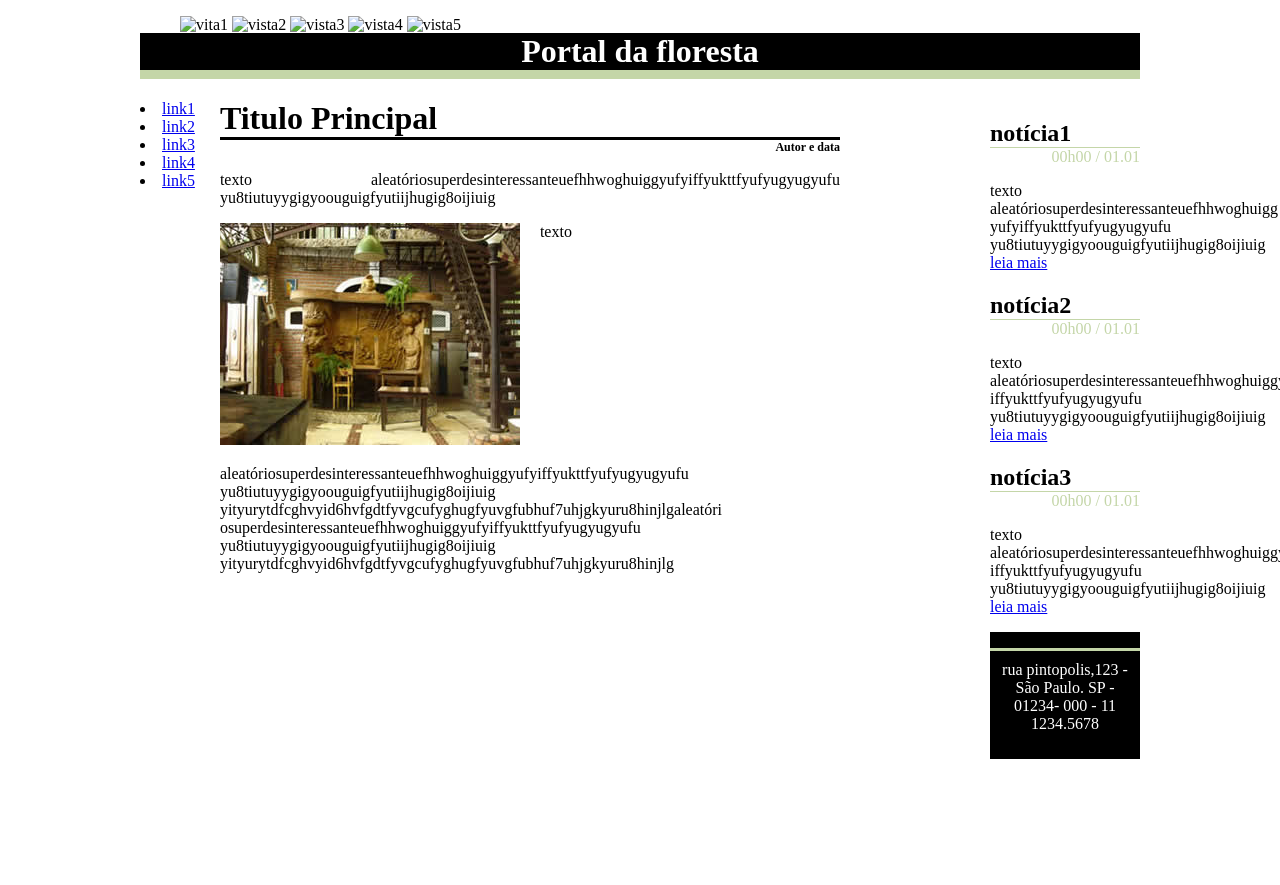
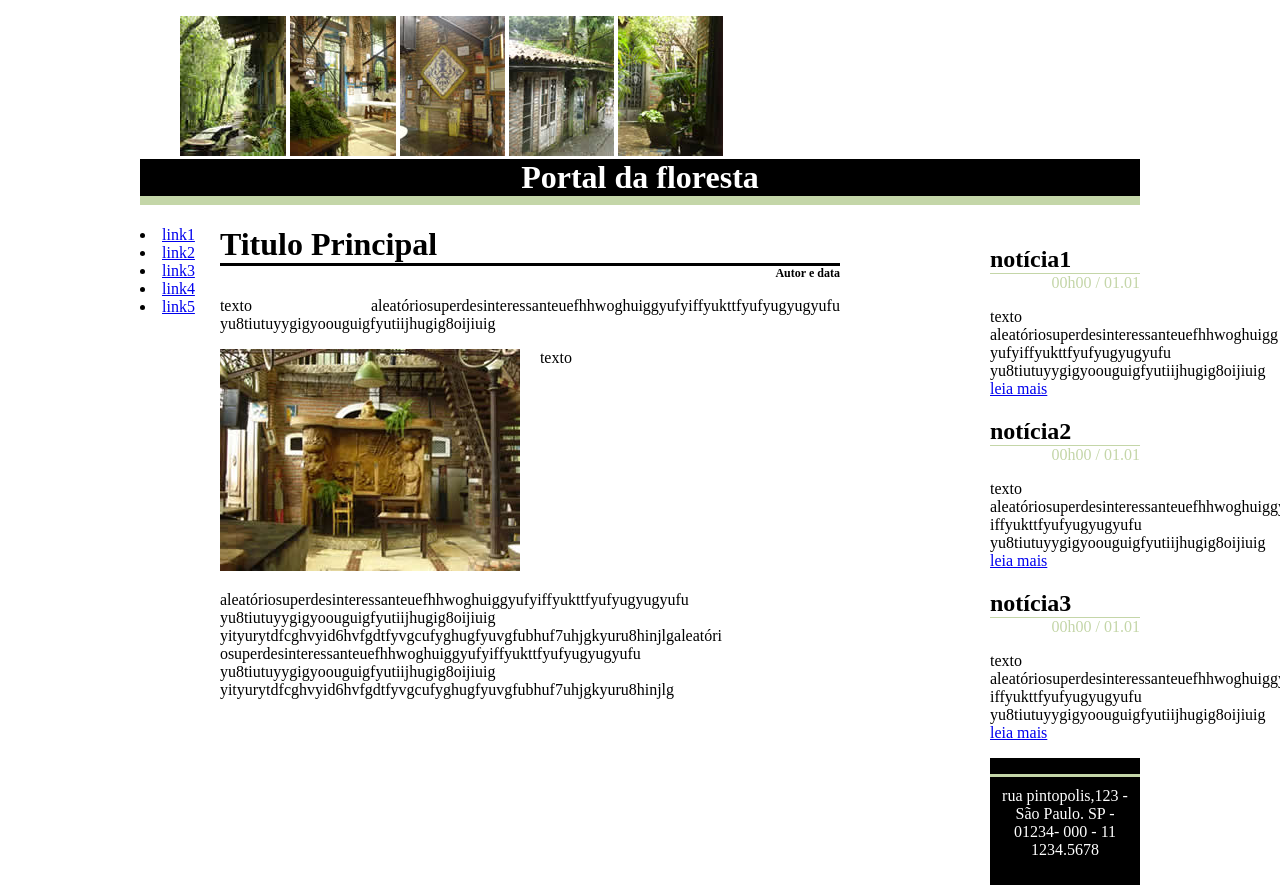
Before and after one commit to GabrielBBatista/Ex-leo, a plain HTML site: page Cap05/ex2/ex2.html in a window 1280 px wide. Shown: the top 885 px of the page. Before the commit the page ends 800 px from the top, so only its background shows below. Drawn offline with Linux system fonts and the light colour scheme.

Commit message:
criando pasta de interatividade comHTML e CSS

```diff
--- a/Cap05/ex2/ex2.html
+++ b/Cap05/ex2/ex2.html
@@ -118,11 +118,11 @@
     <header>
         <!--figure une todas as imagems em uma só figura(agrupa elas)-->
         <figure>
-            <img src="vista1.JPG" alt="vita1">
-            <img src="vista4.JPG" alt="vista2">
-            <img src="vista5.JPG" alt="vista3">
-            <img src="vista2.JPG" alt="vista4">
-            <img src="vista3.JPG" alt="vista5">
+            <img src="ex2 img/vista1.JPG" alt="vita1">
+            <img src="ex2 img/vista4.JPG" alt="vista2">
+            <img src="ex2 img/vista5.JPG" alt="vista3">
+            <img src="ex2 img/vista2.JPG" alt="vista4">
+            <img src="ex2 img/vista3.JPG" alt="vista5">
         </figure>
         <h1>Portal da floresta</h1>
     </header>
```
Also changed, not shown: Cap05/ex2/ex2 img/vista2.JPG (added), Cap05/ex2/ex2 img/vista3.JPG (added), Cap05/ex2/ex2 img/vista4.JPG (added), Cap05/ex2/ex2 img/vista5.JPG (added).
